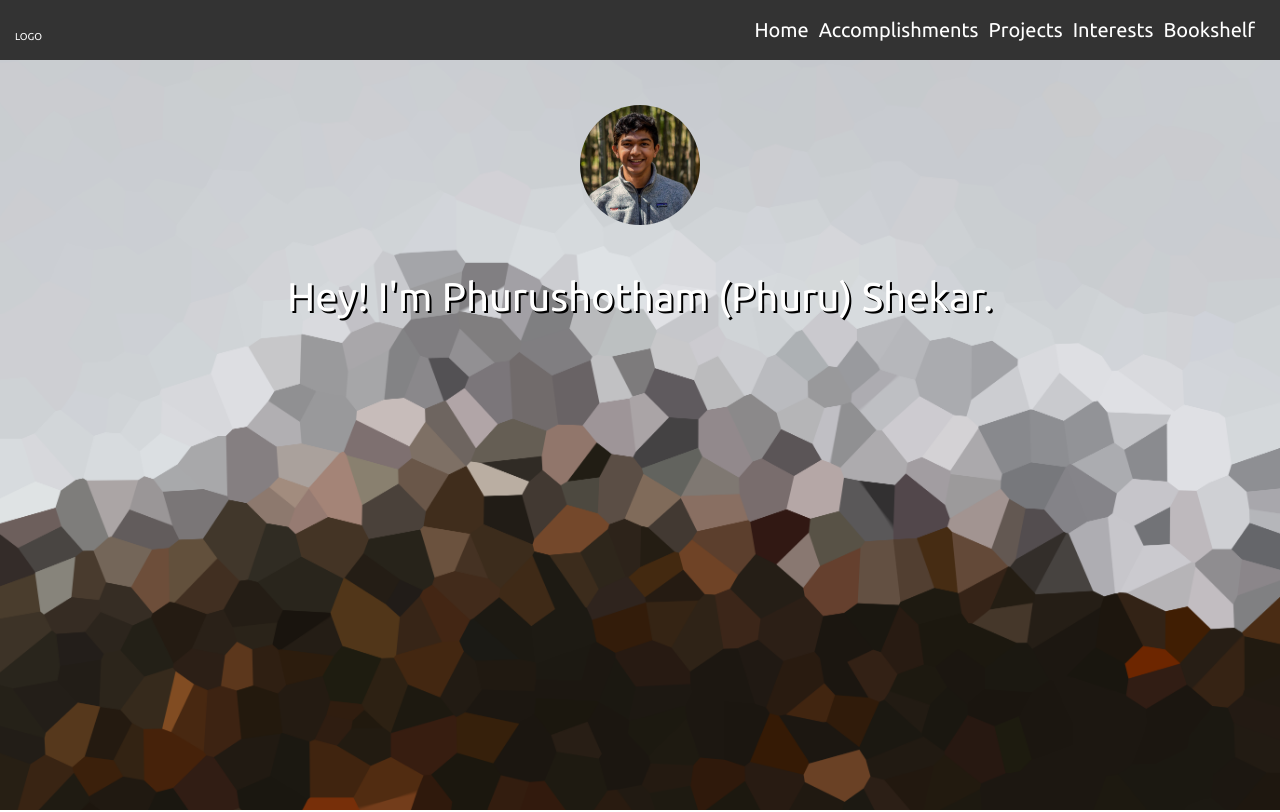
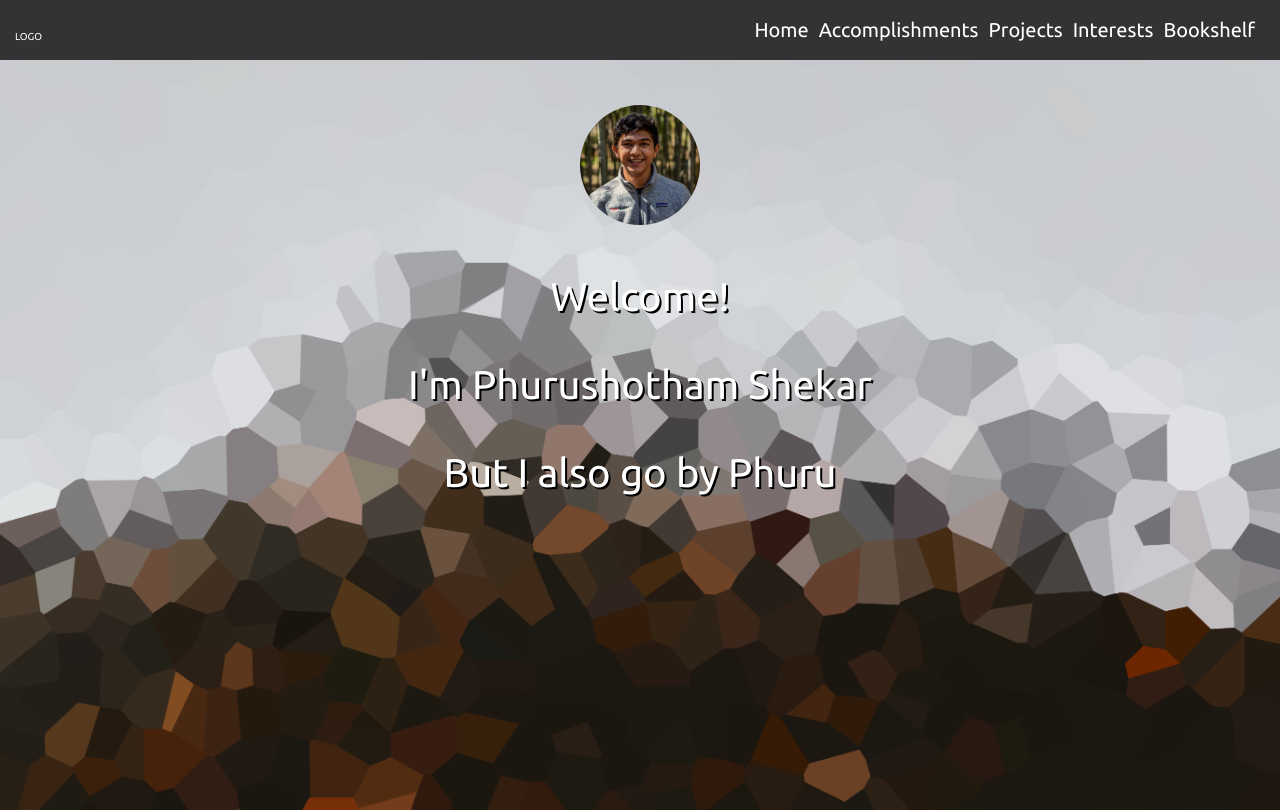
Before and after one commit to PhuruShekar/PhuruShekar.github.io, a React (Create React App) app: page /#/ in a window 1280 px wide. Shown: the top 812 px of the page. Built offline with nearby package versions, Linux system fonts and the light colour scheme.

Commit message:
spaced out home page

```diff
--- a/src/components/pages/homePage.js
+++ b/src/components/pages/homePage.js
@@ -24,7 +24,9 @@ class HomePage extends Component {
                     <img src={me} className="me fade-in two" />
 
                     <h1 className="intro fade-in">
-                        Hey! I'm Phurushotham (Phuru) Shekar.
+                        Welcome! <br/><br/>
+                        I'm Phurushotham Shekar <br/> <br/>
+                        But I also go by Phuru
                     </h1>
 
                 </main>
@@ -64,13 +66,13 @@ class HomePage extends Component {
         </div>
 
 
-        <div>
+        <div className="contact">
             <div className="overlay">
 
                 <p>
                     Social Media Links: <br/>
                     FB, LinkedIn, Instagram, Github
-                    </p>
+                </p>
 
             </div>
         </div>
```
